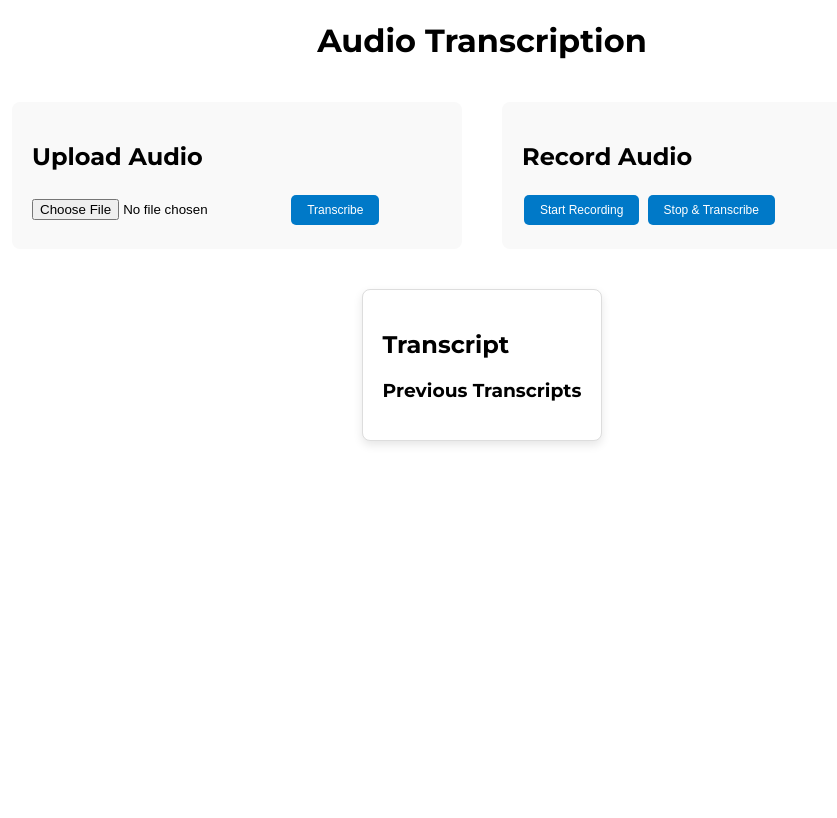
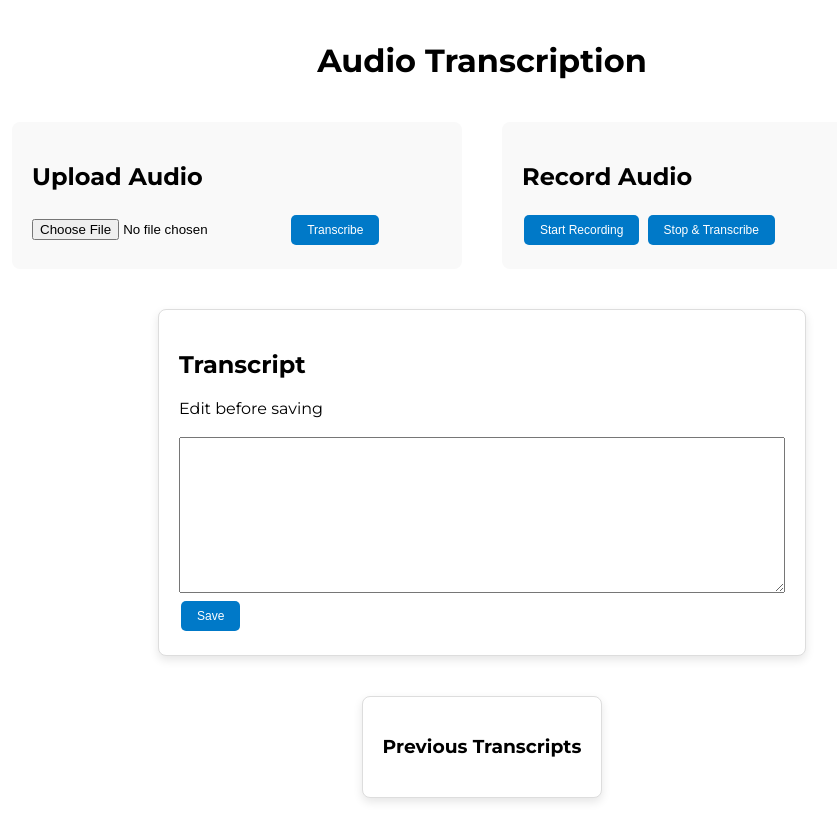
Before and after one commit to bethschoen/Real_Time_STT, a Flask app: page / in a window 1280 px wide. Shown: the whole page, without its empty margins (158-995 px from the left). Before the commit the page ends 445 px from the top, so only its background shows below. Run offline with Flask 3, Linux system fonts and the light colour scheme.

Commit message:
dispay transcript in a text area

```diff
--- a/app.py
+++ b/app.py
@@ -5,6 +5,8 @@ from datetime import datetime
 from dotenv import load_dotenv
 load_dotenv()
 import subprocess
+import pandas as pd
+from time import gmtime, strftime
 
 FFMPEG_PATH = r"ffmpeg.exe"
 
@@ -109,5 +111,25 @@ def transcribe():
 
     return check_result_from_azure(speech_recognition_result)
 
+@app.route("/save-transcript", methods=["POST"])
+def save_transcript():
+    edited_text = request.form.get("edited_transcript")
+    if len(edited_text) == 0:
+        return jsonify({"error": f"No text provided when trying to save."}), 400
+
+    mode = request.form.get("mode")
+
+    try:
+        df = pd.read_csv("transcriptions.csv")
+        id = 1 if len(df) == 0 else df["id"].max() + 1
+        timestamp = strftime("%Y-%m-%d %H:%M:%S", gmtime())
+        df.loc[len(df)] = [id, timestamp, mode, edited_text]
+        df.to_csv("transcriptions.csv", index=False)
+
+        return jsonify({"msg": "Successful!"}), 200
+
+    except Exception as e:
+        return jsonify({"error": f"Something went wrong when saving transcription: {e}"}), 400
+
 if __name__ == "__main__":
     app.run(host="0.0.0.0", port=5000, debug=True)
--- a/static/script.js
+++ b/static/script.js
@@ -1,20 +1,21 @@
 const recordBtn = document.getElementById("record-btn");
 const stopBtn = document.getElementById("stop-btn");
-const transcriptDisplay = document.getElementById("transcript");
-const transcriptHistory = document.getElementById("transcript-history");
 
 const transcripts = [];  // Store all transcripts this session
+let transcriptMode = "";
 
 function addTranscriptToHistory(text, inputType) {
+  const transcriptHistory = document.getElementById("transcript-history");
+  console.log("Adding to history:", { text, inputType });
+
   const timestamp = new Date();
   const transcriptObj = { text, inputType, timestamp };
-  transcripts.unshift(transcriptObj); // add to start of array (newest first)
+  transcripts.unshift(transcriptObj);
 
-  // Clear and rebuild list
   transcriptHistory.innerHTML = "";
   transcripts.forEach(({ text, inputType, timestamp }) => {
     const li = document.createElement("li");
-    const formattedTime = timestamp.toLocaleString(); // format for display
+    const formattedTime = timestamp.toLocaleString();
     li.textContent = `[${formattedTime}, ${inputType}]: ${text}`;
     transcriptHistory.appendChild(li);
   });
@@ -33,6 +34,8 @@ recordBtn.addEventListener("click", async () => {
     };
 
     mediaRecorder.onstop = () => {
+        // start spinner
+        document.getElementById("loading-spinner").style.display = "block";
         const blob = new Blob(audioChunks, { type: "audio/webm" }); // original format from MediaRecorder
         const formData = new FormData();
         formData.append("audio", blob, "recording.webm"); // use webm extension
@@ -43,9 +46,13 @@ recordBtn.addEventListener("click", async () => {
         })
         .then(res => res.json())
         .then(data => {
+            // stop spinner
+            document.getElementById("loading-spinner").style.display = "none";
             const transcript = data.transcript || "Transcription failed: " + data.error;
-        transcriptDisplay.textContent = transcript;
-        addTranscriptToHistory(transcript, "Recording"); // <-- Add this line
+            document.querySelector("textarea[name='edited_transcript']").value = transcript;
+            transcriptMode = "Recording"
+            //document.getElementById("transcript-mode").textContent = transcriptMode;
+            addTranscriptToHistory(transcript, transcriptMode);
         });
 
         recordBtn.classList.remove("recording");
@@ -67,10 +74,13 @@ stopBtn.addEventListener("click", () => {
 
 // Handle uploaded file form
 document.getElementById("upload-form").addEventListener("submit", async (e) => {
+    // stop the program from simply sending the request to the API, edit the request first
     e.preventDefault();
+    // start spinner
+    document.getElementById("loading-spinner").style.display = "block";
     const formData = new FormData(e.target);
 
-    // Log the contents of the FormData object
+    // Optional: log for debugging
     for (let [key, value] of formData.entries()) {
         if (value instanceof File) {
             console.log(`${key}: ${value.name}, ${value.size} bytes, ${value.type}`);
@@ -85,7 +95,50 @@ document.getElementById("upload-form").addEventListener("submit", async (e) => {
     });
 
     const data = await response.json();
+    // now that we have a response, stop spinner
+    document.getElementById("loading-spinner").style.display = "none";
     const transcript = data.transcript || "Transcription failed: " + data.error;
-    transcriptDisplay.textContent = transcript;
-    addTranscriptToHistory(transcript, "Upload");
+
+    // ✅ Set value inside the textarea
+    document.querySelector("textarea[name='edited_transcript']").value = transcript;
+
+    // ✅ Display current mode and update history
+    transcriptMode = "Upload";
+    //document.getElementById("transcript-mode").textContent = transcriptMode;
+    addTranscriptToHistory(transcript, transcriptMode);
 });
+
+// Handle form for editing transcription
+document.getElementById("transcript-edit").addEventListener("submit", async (e) => {
+    e.preventDefault();
+    const formData = new FormData(e.target);
+    formData.append("mode", transcriptMode);
+
+    const response = await fetch("/save-transcript", {
+    method: "POST",
+    body: formData
+    });
+
+    const data = await response.json();
+    if (response.ok) {
+        // make sure there's no error message
+        document.getElementById("save-error").style.display = "none"
+        // Show the "Saved!" message
+        const saveStatus = document.getElementById("save-status");
+        saveStatus.style.display = "block";
+
+        // fade it out after 2 seconds
+        setTimeout(() => {
+            saveStatus.style.display = "none";
+        }, 2000);
+
+        // reset
+        document.getElementById("transcript-edit").reset()
+        transcriptMode = ""
+    } else {
+        // Show the save error message
+        document.getElementById("save-error").textContent = data.error || "Something went wrong."
+        const saveStatus = document.getElementById("save-error");
+        saveStatus.style.display = "block";
+    }
+});
--- a/static/style.css
+++ b/static/style.css
@@ -139,3 +139,24 @@ button.recording::after {
   margin-left: 10px;
   margin-right: 150px;
 }
+
+textarea {
+  width: 600px;
+  height: 150px;
+  font-family: 'Montserrat', sans-serif;
+}
+
+.spinner {
+  border: 4px solid #f3f3f3;
+  border-top: 4px solid #3498db;
+  border-radius: 50%;
+  width: 30px;
+  height: 30px;
+  animation: spin 1s linear infinite;
+  margin: 0 auto;
+}
+
+@keyframes spin {
+  0% { transform: rotate(0deg); }
+  100% { transform: rotate(360deg); }
+}
--- a/templates/index.html
+++ b/templates/index.html
@@ -5,6 +5,7 @@
     <title>Audio Transcription</title>
     <link rel="stylesheet" href="{{ url_for('static', filename='style.css') }}">
 </head>
+<div style="margin-top: 20px;"></div>
 <body>
   <h1 style="text-align: center;">Audio Transcription</h1>
   <div class="container">
@@ -23,11 +24,27 @@
     </div>
   </div>
 
-  <!-- 📌 Transcript Section now inside a nicely padded container -->
+  <div id="loading-spinner" style="display: none;">
+    <p style="text-align: center;">Transcribing...</p>
+    <div class="spinner"></div>
+  </div>
+
   <div class="transcriptions">
     <h2>Transcript</h2>
-    <p id="transcript"></p>
+    <form id="transcript-edit" enctype="multipart/form-data">
+      <label for="edited_transcript">Edit before saving</label><br><br>
+      <textarea name="edited_transcript"></textarea><br>
+      <button type="submit">Save</button>
+    </form>
+    <p id="save-status" style="display: none; color: green; font-weight: bold;">
+      Saved!
+    </p>
+    <p id="save-error" style="display: none; color: red; font-weight: bold;">
+      Failed to save. Please try again.
+    </p>
+  </div>
 
+  <div class="transcriptions">
     <h3>Previous Transcripts</h3>
     <ul id="transcript-history"></ul>
   </div>
--- /dev/null
+++ b/transcriptions.csv
@@ -0,0 +1,6 @@
+id,date,mode,transcription
+1,2025-06-17 16:24:16,Upload,"The human sacrificed himself to save the Pokémon. I pitted them against each other, but not until they set aside their differences did I see the true power they all shared deep inside. WoW!"
+2,2025-06-18 07:16:01,Recording,"Hello, can you hear me? Is this recording? I really hope this is working right now."
+3,2025-06-18 07:38:23,Recording,"During our latest appointment, the patients displayed no signs of pain."
+4,2025-06-18 07:56:09,Recording,I've been doing all this work while listening to David Bowie and it's been a lot of fun.
+5,2025-06-18 08:12:45,Recording,"What should happen now is that when I click stop and transcribe, what I'm saying should appear in the transcript box."
```
Lines whose indentation alone changed are shown as unchanged.
